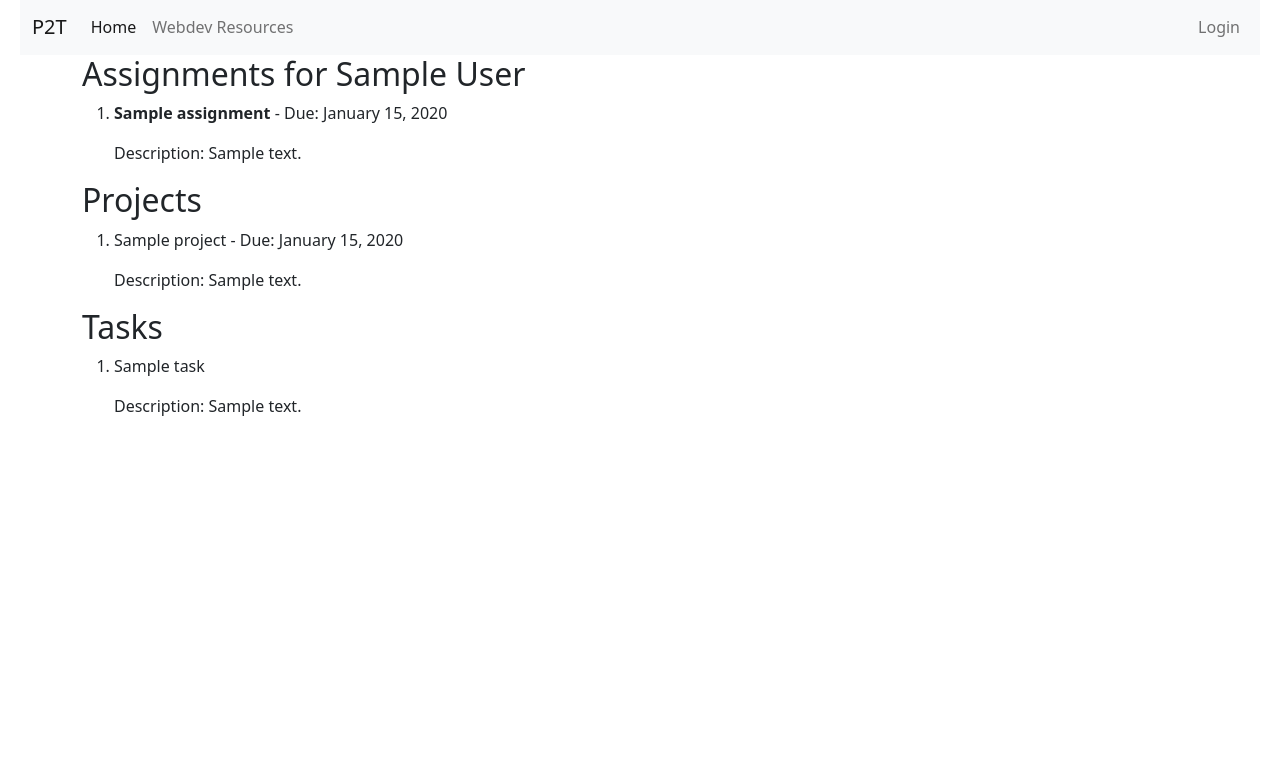
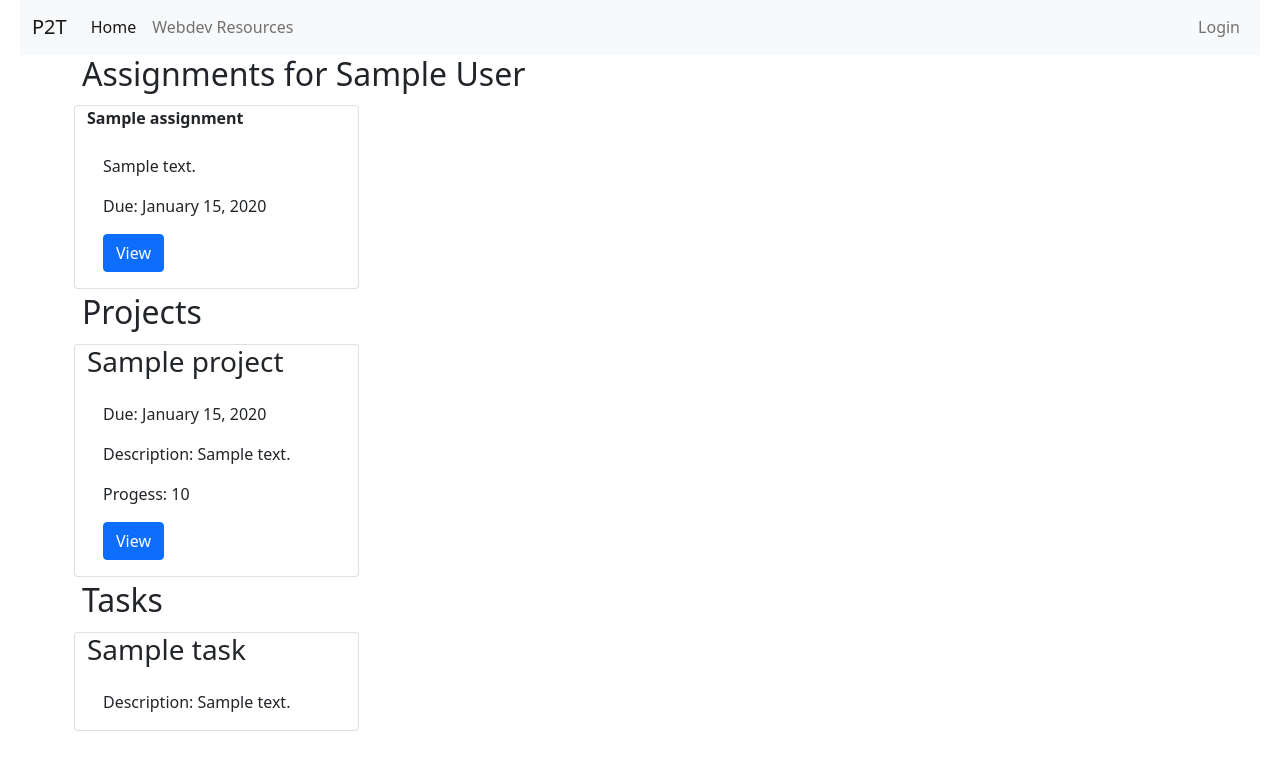
Before and after one commit to admiralorbiter/Flask_Playground, a Python web app: template app/templates/assignment_student_page.html in a window 1280 px wide. Shown: the part 21-800 px from the top of the page. Run offline with Jinja, Linux system fonts and the light colour scheme; the template is opened without the code that fills it: most values are stand-ins (such as "Sample title", 1, 10 or a date in 2020); some libraries are stand-ins or nearby versions.

Commit message:
updated assignment view

```diff
--- a/app/templates/assignment_student.html
+++ b/app/templates/assignment_student.html
@@ -1,47 +1,57 @@
 <h2>Assignments for {{ student.first_name }} {{ student.last_name }}</h2>
 {% if assignments %}
-    <ol>
+    <div class="row">
         {% for assignment in assignments %}
-        <li>
-            <p><b>{{ assignment.title }}</b> - Due: {{ assignment.due_date.strftime('%B %d, %Y') }}</p>
-            <p>Description: {{ assignment.description }}</p>
-        </li>
+        <div class="card col-3 m-1">
+            <p class="card-title"><b>{{ assignment.title }}</b></p>
+            <div class="card-body">
+                <p class="card-text">{{ assignment.description }}</p>
+                <p class="card-text">Due: {{ assignment.due_date.strftime('%B %d, %Y') }}</p>
+                <a href="/assignment/{{ assignment.assignment_id }}" class="btn btn-primary">View</a>
+            </div>
+        </div>
         {% endfor %}
-    </ol>
+    </div>
 {% else %}
     <p>This student has no assignments.</p>
 {% endif %}
 <h2> Projects </h2>
 {% if projects %}
-    <ol>
+    <div class="row">
         {% for project in projects %}
-            <li>
-                <p>{{ project.name }} - Due:
+        <div class="card col-3 m-1">
+            <h3 class="card-title">{{ project.name }}</h3>
+            <div class="card-body">
+                <p class="card-text">
+                    Due:
                     {% if project.due_date == None %}
                         No due date
                     {% else %}
                     {{ project.due_date.strftime('%B %d, %Y') }}
                     {% endif %}
                 </p>
-                <p>Description: {{ project.description }}</p>
-            </li>
-
+                <p class="card-text">Description: {{ project.short_description }}</p>
+                <p class="card-text">Progess: {{project.progress}}</p>
+                <a href="/project/{{ project.project_id }}" class="btn btn-primary">View</a>
+            </div>
+        </div>
         {% endfor %}
-        </ol>
+    </div>
 {% else %}
     <p>This student has no projects.</p>
 {% endif %}
 <h2> Tasks </h2>
 {% if tasks %}
-    <ol>
+    <div class="row">
         {% for task in tasks %}
-            <li>
-                <p>{{ task.name }}</p>
-                <p>Description: {{ task.description }}</p>
-            </li>
-
+        <div class="card col-3 m-1">
+            <h3 class="card-title">{{ task.name }}</h3>
+            <div class="card-body">
+                <p class="card-text">Description: {{ task.description }}</p>
+            </div>
+        </div>
         {% endfor %}
-    </ol>
+    </div>
 {% else %}
     <p>This student has no tasks.</p>
 {% endif %}
```
